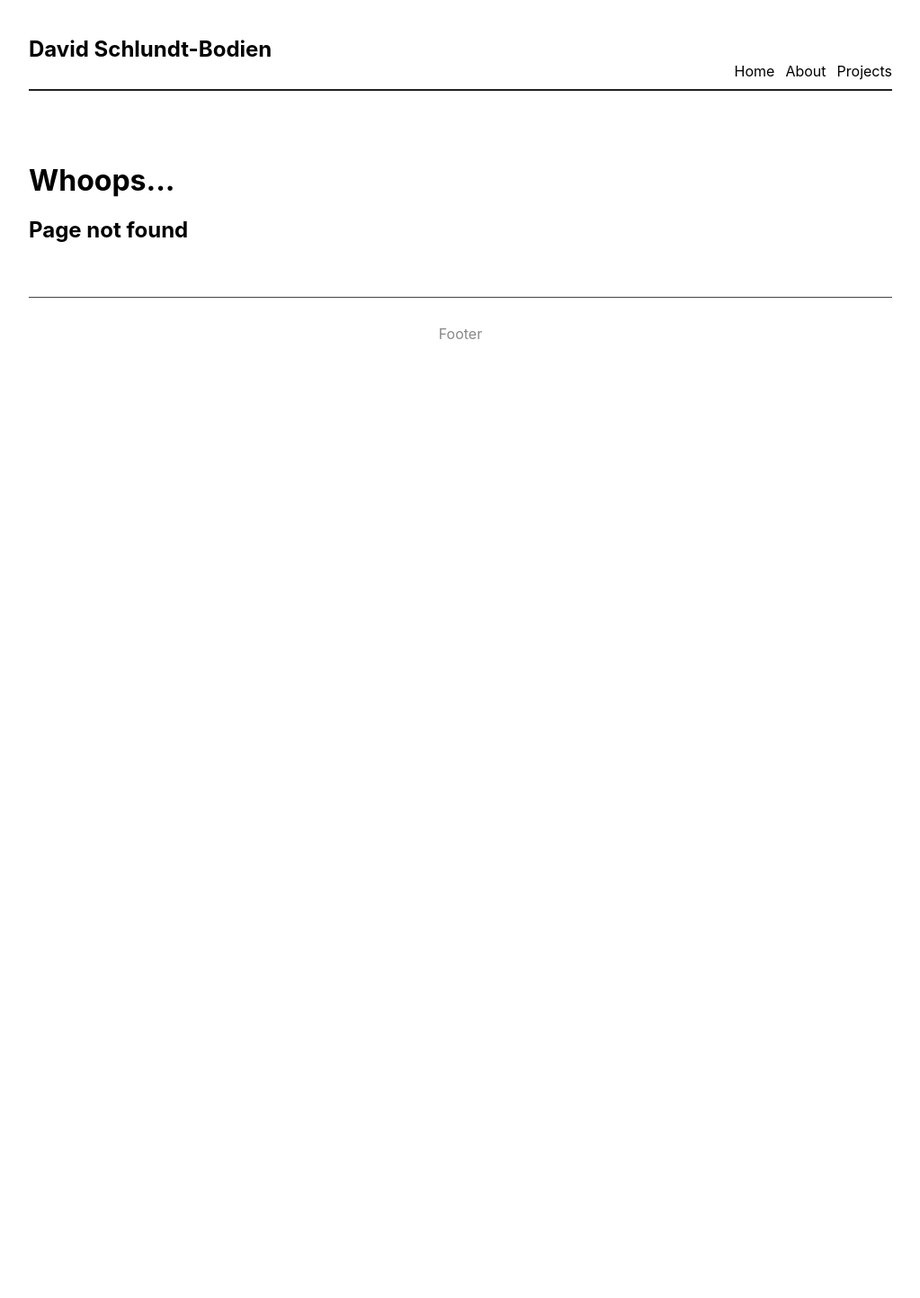
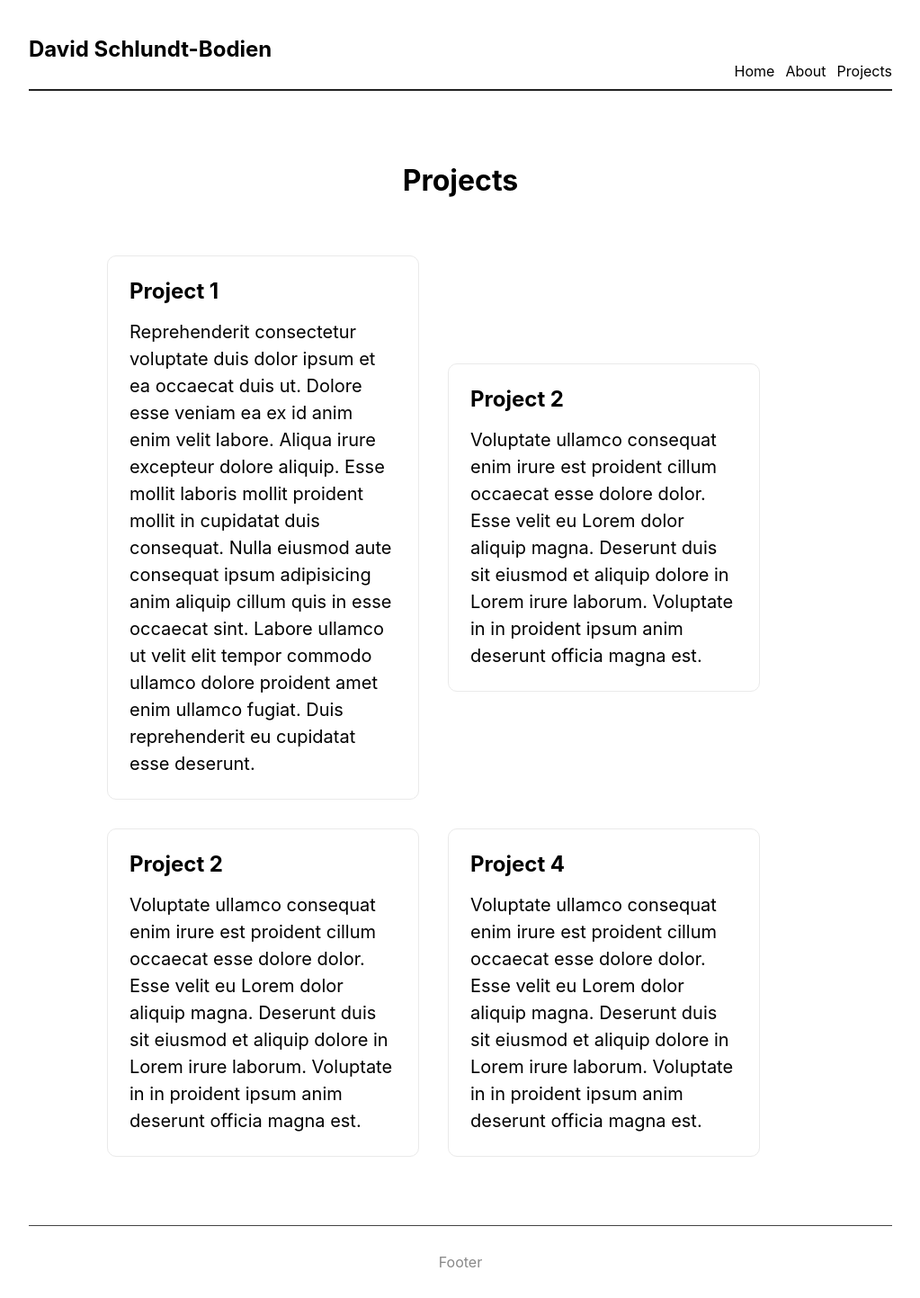
Before and after one commit to Davidschlundtbodien/d-schlundt-bodien, a Next.js app: page /projects in a window 1280 px wide. Before the commit this address had no page. Shown: the whole page at 90% size, without its empty margins (128-1151 px from the left). Before the commit the page ends 800 px from the top, so only its background shows below. Built offline with nearby package versions, Linux system fonts and the light colour scheme.

Commit message:
adds about and projects page w/ project styling

```diff
--- a/pages/index.js
+++ b/pages/index.js
@@ -5,6 +5,9 @@ export default function Home() {
   return (
     <div>
       <h1>Home Screen</h1>
+      <p>Voluptate et non ad labore enim. Velit consectetur aliqua dolor ad laborum laboris sit reprehenderit eu deserunt officia amet eiusmod dolore. Proident est cillum Lorem exercitation reprehenderit ad eiusmod tempor sit reprehenderit veniam exercitation pariatur. Cupidatat esse Lorem laboris aliquip do exercitation consequat sit consequat consectetur in exercitation. Anim aute enim aute deserunt officia consectetur minim nulla est ut ex.</p>
+      <p>Voluptate et non ad labore enim. Velit consectetur aliqua dolor ad laborum laboris sit reprehenderit eu deserunt officia amet eiusmod dolore. Proident est cillum Lorem exercitation reprehenderit ad eiusmod tempor sit reprehenderit veniam exercitation pariatur. Cupidatat esse Lorem laboris aliquip do exercitation consequat sit consequat consectetur in exercitation. Anim aute enim aute deserunt officia consectetur minim nulla est ut ex.</p>
+      <p>Voluptate et non ad labore enim. Velit consectetur aliqua dolor ad laborum laboris sit reprehenderit eu deserunt officia amet eiusmod dolore. Proident est cillum Lorem exercitation reprehenderit ad eiusmod tempor sit reprehenderit veniam exercitation pariatur. Cupidatat esse Lorem laboris aliquip do exercitation consequat sit consequat consectetur in exercitation. Anim aute enim aute deserunt officia consectetur minim nulla est ut ex.</p>
     </div>
   );
 }
--- /dev/null
+++ b/pages/projects.js
@@ -0,0 +1,32 @@
+import styles from '../styles/Projects.module.css';
+
+const Projects = () => {
+  return (
+    <div>
+      <h1>Projects</h1>
+      <div className={styles.grid}>
+        <div className={styles.card}>
+          <h3>Project 1</h3>
+          <p>Reprehenderit consectetur voluptate duis dolor ipsum et ea occaecat duis ut. Dolore esse veniam ea ex id anim enim velit labore. Aliqua irure excepteur dolore aliquip. Esse mollit laboris mollit proident mollit in cupidatat duis consequat. Nulla eiusmod aute consequat ipsum adipisicing anim aliquip cillum quis in esse occaecat sint. Labore ullamco ut velit elit tempor commodo ullamco dolore proident amet enim ullamco fugiat. Duis reprehenderit eu cupidatat esse deserunt.</p>
+        </div>
+
+        <div className={styles.card}>
+          <h3>Project 2</h3>
+          <p>Voluptate ullamco consequat enim irure est proident cillum occaecat esse dolore dolor. Esse velit eu Lorem dolor aliquip magna. Deserunt duis sit eiusmod et aliquip dolore in Lorem irure laborum. Voluptate in in proident ipsum anim deserunt officia magna est.</p>
+        </div>
+        <div className={styles.card}>
+          <h3>Project 2</h3>
+          <p>Voluptate ullamco consequat enim irure est proident cillum occaecat esse dolore dolor. Esse velit eu Lorem dolor aliquip magna. Deserunt duis sit eiusmod et aliquip dolore in Lorem irure laborum. Voluptate in in proident ipsum anim deserunt officia magna est.</p>
+        </div>
+        <div className={styles.card}>
+          <h3>Project 4</h3>
+          <p>Voluptate ullamco consequat enim irure est proident cillum occaecat esse dolore dolor. Esse velit eu Lorem dolor aliquip magna. Deserunt duis sit eiusmod et aliquip dolore in Lorem irure laborum. Voluptate in in proident ipsum anim deserunt officia magna est.</p>
+        </div>
+      </div>
+
+
+    </div>
+  );
+}
+
+export default Projects;
--- /dev/null
+++ b/styles/Projects.module.css
@@ -0,0 +1,45 @@
+.grid {
+  display: flex;
+  align-items: center;
+  justify-content: center;
+  flex-wrap: wrap;
+  max-width: 900px;
+  margin-top: 3rem;
+}
+
+.card {
+  margin: 1rem;
+  flex-basis: 33%;
+  padding: 1.5rem;
+  text-align: left;
+  color: inherit;
+  text-decoration: none;
+  border: 1px solid #eaeaea;
+  border-radius: 10px;
+  transition: color 0.15s ease, border-color 0.15s ease;
+}
+
+.card:hover,
+.card:focus,
+.card:active {
+  color: #0070f3;
+  border-color: #0070f3;
+}
+
+.card h3 {
+  margin: 0 0 1rem 0;
+  font-size: 1.5rem;
+}
+
+.card p {
+  margin: 0;
+  font-size: 1.25rem;
+  line-height: 1.5;
+}
+
+@media (max-width: 600px) {
+  .grid {
+    width: 100%;
+    flex-direction: column;
+  }
+}
--- a/styles/globals.css
+++ b/styles/globals.css
@@ -14,6 +14,10 @@ a {
 .content {
   max-width: 960px;
   margin: 0 auto;
+}
+
+h1 {
+  text-align: center;
 }
 
 nav {
```
Also changed, not shown: pages/about.js (added, +11 -0 lines), styles/Home.module.css (+0 -50 lines).
